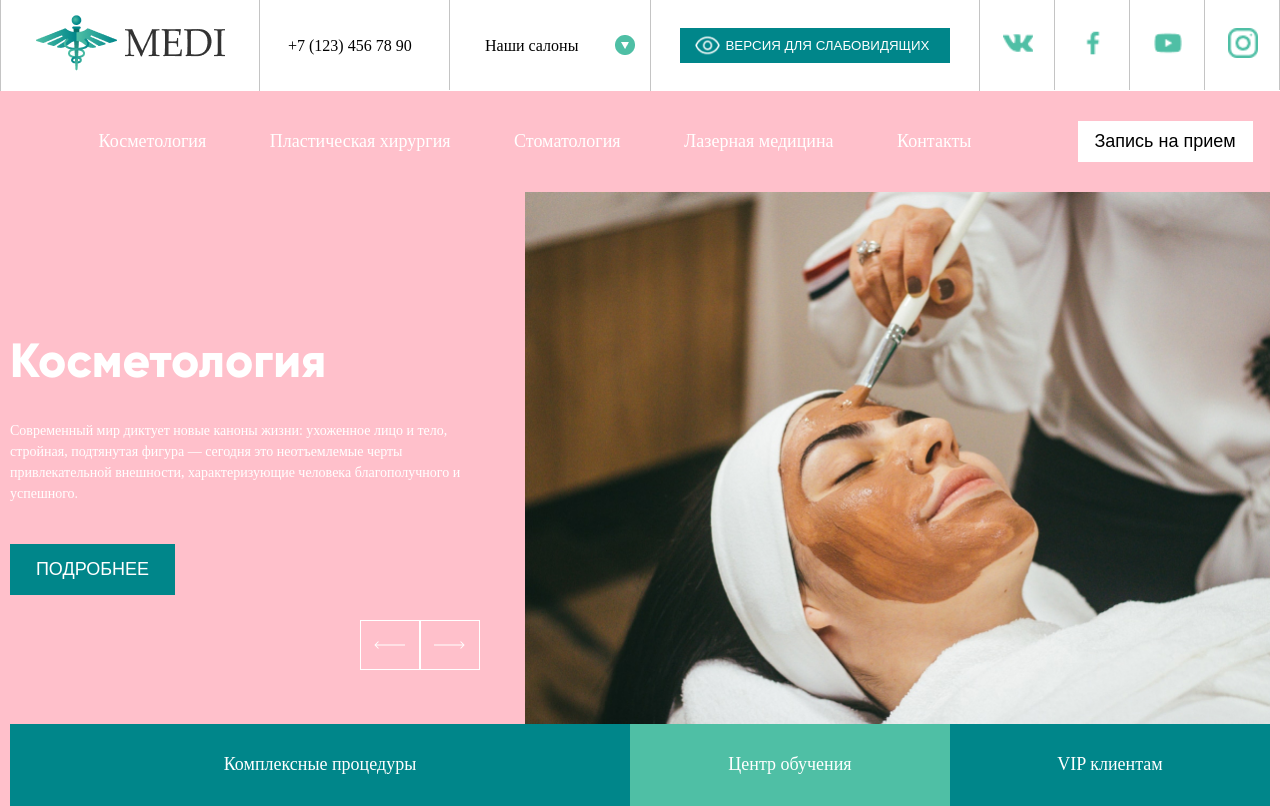
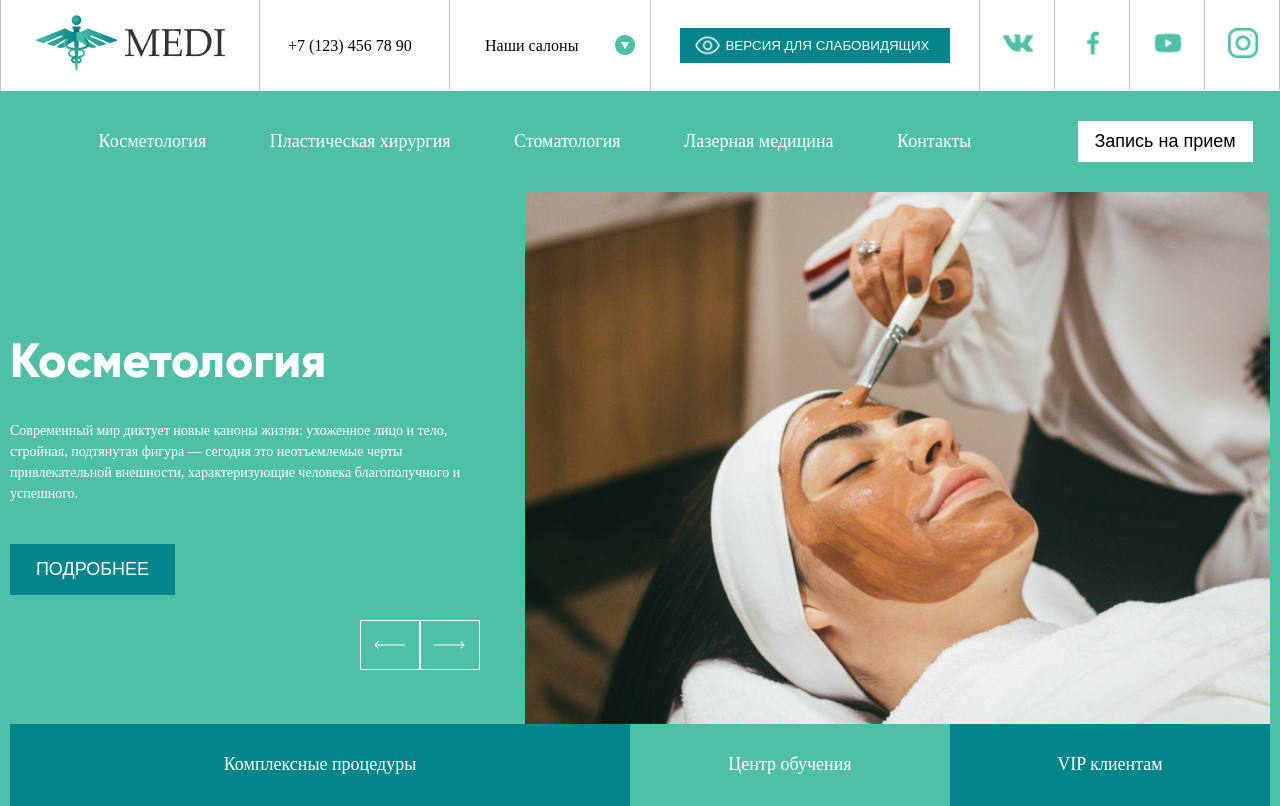
Before and after one commit to katemchenko/dz_14, a plain HTML site: page index.html in a window 1280 px wide. Drawn offline with Linux system fonts and the light colour scheme; files whose address does not match are found by name; a web font is replaced by a local one.

Commit message:
First commit

```diff
--- a/assets/styles/styles.css
+++ b/assets/styles/styles.css
@@ -40,8 +40,8 @@ body{
 	max-width: 1300px;
 	padding: 0 10px;
 	margin: 0 auto;
-			background: pink;/* ******/
 }
+
 .d-bl{
 	display: block;
 }
@@ -110,8 +110,8 @@ body{
 
 .header__line-phone{
 	grid-area: header__line-phone;
-		font-size: 16px;
-		padding: 20px 28px;
+	font-size: 16px;
+	padding: 20px 28px;
 }
 
 .header__line-button{
@@ -222,7 +222,6 @@ body{
 }
 
 .intro__line{
-	/*	border: 1px solid #00868A;*/
 	padding: 30px 0;
 	display: grid;
 	grid-template-columns: 5fr 1fr;
@@ -254,7 +253,6 @@ body{
 }
 
 .intro__bloc{
-	/*	border: 1px solid #00868A;*/
 	display: grid;
 	grid-template-columns:  1fr 1fr;
 	grid-template-areas:
@@ -310,8 +308,7 @@ body{
 			width: 60px;
 			height: 50px;
 			background: url("../images/btn_arrow-right.png") no-repeat center;
-		display: inline-block;
-
+			display: inline-block;
 		}
 
 .intro__bloc-img{
```
